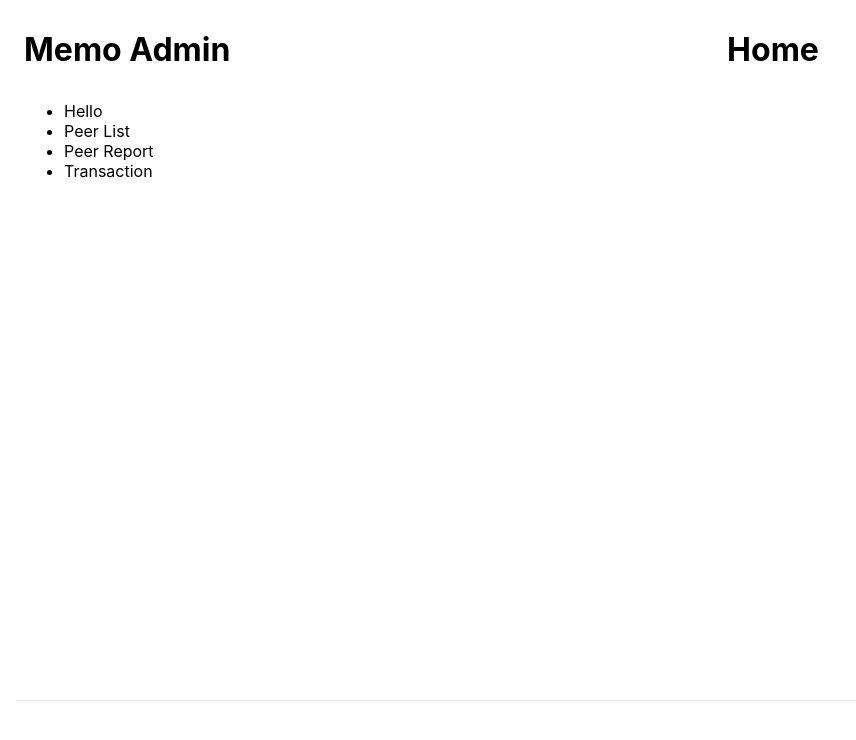
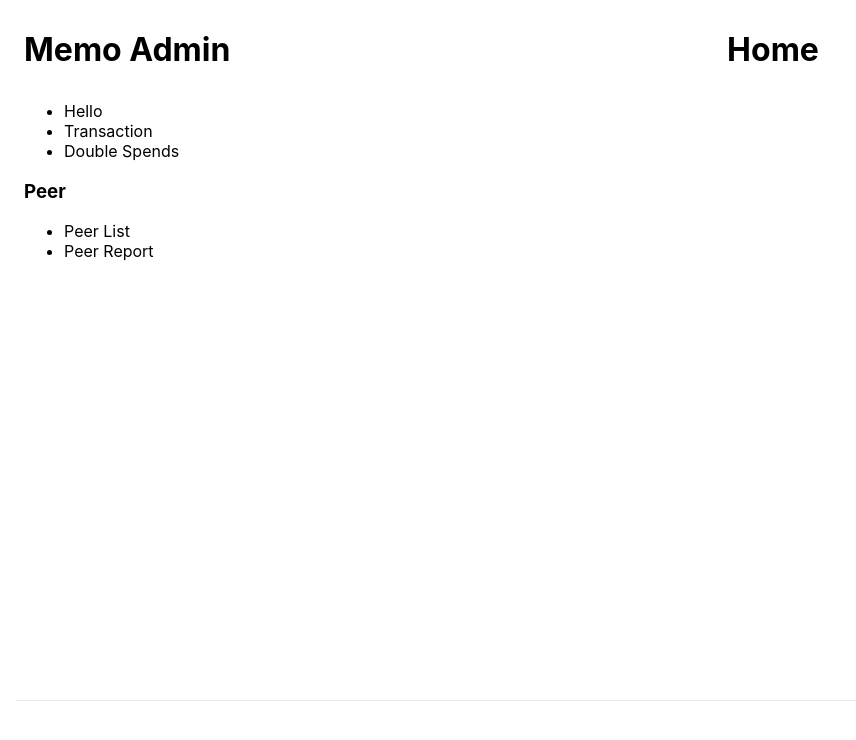
Before and after one commit to memocash/index, a Next.js app in the folder admin/ui/: page / in a window 1280 px wide. Shown: the top 740 px of the page, without its empty margins (0-856 px from the left). Built offline with nearby package versions, Linux system fonts and the light colour scheme.

Commit message:
Beginning of double spends page

```diff
--- a/admin/ui/components/page.js
+++ b/admin/ui/components/page.js
@@ -27,6 +27,19 @@ export default function Page(props) {
                             </Link>
                         </li>
                         <li>
+                            <Link href="/tx/aa3c2117090349ae08fba883c2f70548b502957ffed8e18c0a5ca8e0b6761cf8">
+                                <a>Transaction</a>
+                            </Link>
+                        </li>
+                        <li>
+                            <Link href="/tx/double-spends">
+                                <a>Double Spends</a>
+                            </Link>
+                        </li>
+                    </ul>
+                    <h3>Peer</h3>
+                    <ul>
+                        <li>
                             <Link href="/peer/list">
                                 <a>Peer List</a>
                             </Link>
@@ -34,11 +47,6 @@ export default function Page(props) {
                         <li>
                             <Link href="/peer/report">
                                 <a>Peer Report</a>
-                            </Link>
-                        </li>
-                        <li>
-                            <Link href="/tx/aa3c2117090349ae08fba883c2f70548b502957ffed8e18c0a5ca8e0b6761cf8">
-                                <a>Transaction</a>
                             </Link>
                         </li>
                     </ul>
```
Also changed, not shown: admin/ui/pages/tx/double-spends.js (added, +17 -0 lines).
